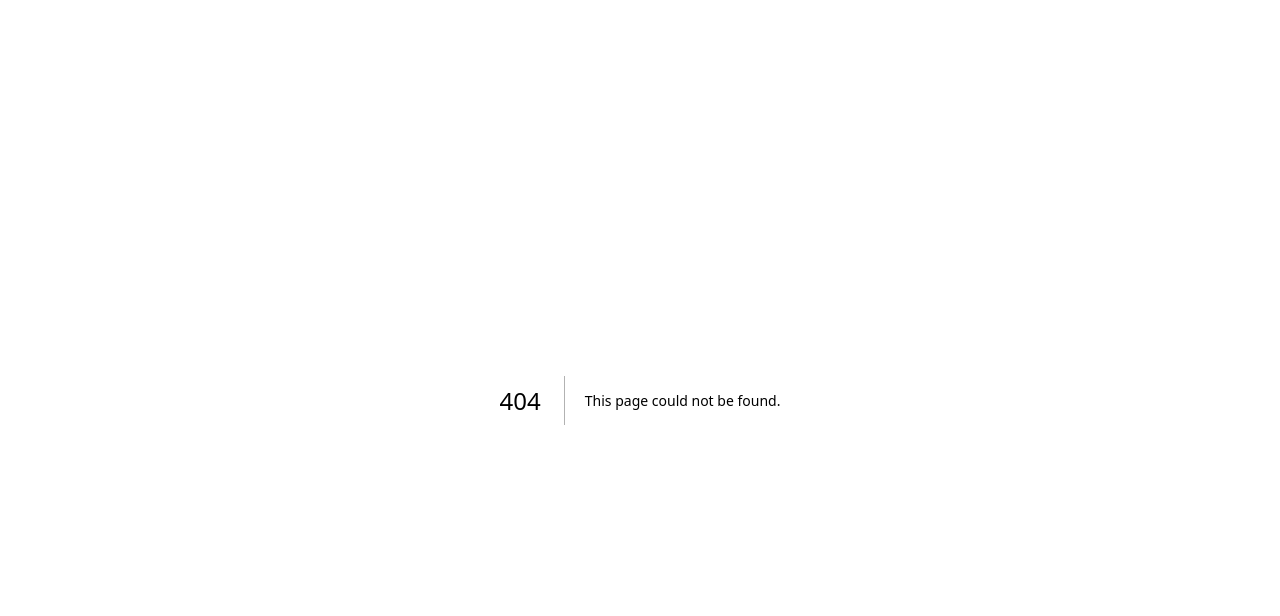
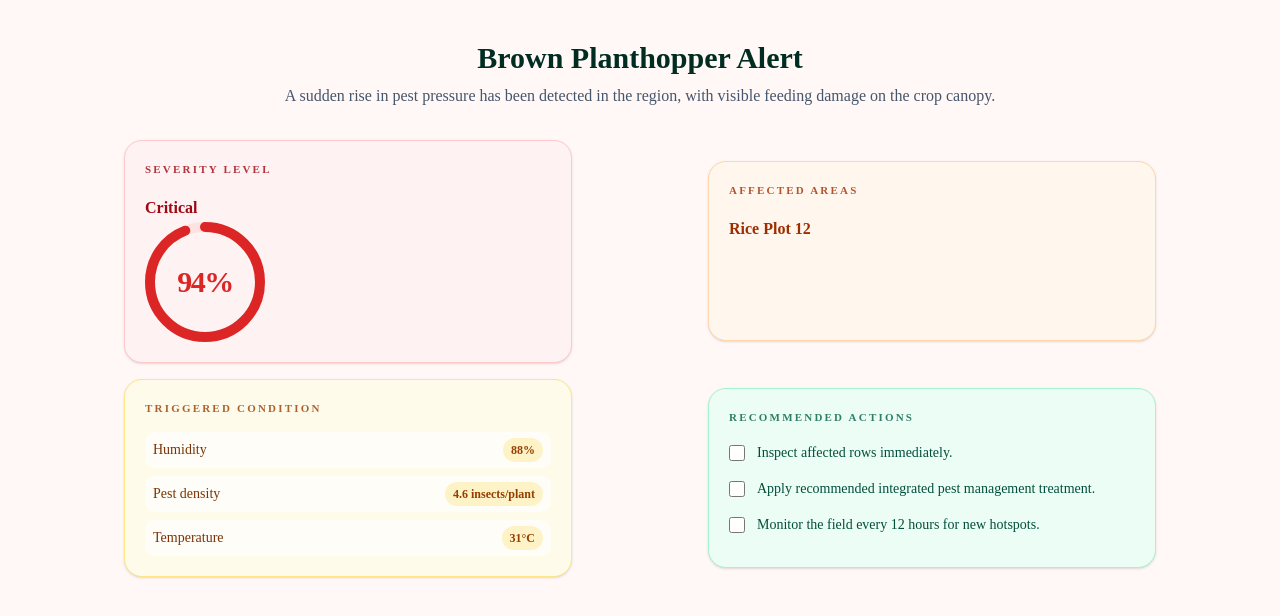
Before and after one commit to amrit-11022007/SIH26131-aura-farmer, a Next.js app in the folder farmer-frontend/: page /alerts/brown-planthopper in a window 1280 px wide. Before the commit this address had no page. Shown: the top 616 px of the page. Built offline with nearby package versions, Linux system fonts and the light colour scheme.

Commit message:
feat: added alert page

```diff
--- /dev/null
+++ b/farmer-frontend/app/alerts/[alertid]/page.tsx
@@ -0,0 +1,86 @@
+import { notFound } from "next/navigation";
+import { alertData } from "../../data/alerts";
+import PercentageCircle from "@/app/components/PercentageCircle";
+
+export default async function AlertDetailPage({
+  params,
+}: {
+  params: Promise<{ alertid: string }>;
+}) {
+  const { alertid } = await params;
+  const alert = alertData.find((item) => item.id === alertid);
+
+  if (!alert) {
+    notFound();
+  }
+
+  return (
+    <main className="min-h-screen bg-(--alert-page-bg) px-4 py-8 sm:px-6 lg:px-8">
+      <div className="mx-auto max-w-6xl">
+        <div className="mb-8 text-center">
+          <h1 className="mt-2 text-3xl font-bold text-emerald-950">
+            {alert.name}
+          </h1>
+          <p className="mt-2 text-slate-600">{alert.description}</p>
+        </div>
+
+        <div className="grid gap-4 sm:grid-cols-1 md:grid-cols-2 lg:grid-cols-2 place-items-center">
+          <div className="w-full max-w-md min-h-[180px] rounded-2xl border border-red-200 bg-red-50 p-5 text-red-800 shadow-sm">
+            <p className="text-[11px] font-semibold uppercase tracking-[0.2em] opacity-80">
+              Severity Level
+            </p>
+            <p className="mt-4 text-base font-semibold leading-7">
+              {alert.severity}
+            </p>
+            <PercentageCircle value={alert.percentage} />
+          </div>
+
+          <div className="w-full max-w-md min-h-[180px] rounded-2xl border border-orange-200 bg-orange-50 p-5 text-orange-800 shadow-sm">
+            <p className="text-[11px] font-semibold uppercase tracking-[0.2em] opacity-80">
+              Affected Areas
+            </p>
+            <p className="mt-4 text-base font-semibold leading-7">
+              {alert.location}
+            </p>
+          </div>
+
+          <div className="w-full max-w-md min-h-[180px] rounded-2xl border border-amber-200 bg-amber-50 p-5 text-amber-800 shadow-sm">
+            <p className="text-[11px] font-semibold uppercase tracking-[0.2em] opacity-80">
+              Triggered Condition
+            </p>
+            <div className="mt-4 space-y-2 text-sm font-medium leading-6 text-amber-900">
+              {alert.triggerConditions.map((condition) => (
+                <div
+                  key={condition.label}
+                  className="flex items-center justify-between gap-3 rounded-lg bg-white/60 px-2 py-1.5"
+                >
+                  <span>{condition.label}</span>
+                  <span className="rounded-full bg-amber-100 px-2 py-1 text-xs font-semibold text-amber-800">
+                    {condition.value}
+                  </span>
+                </div>
+              ))}
+            </div>
+          </div>
+
+          <div className="w-full max-w-md min-h-[180px] rounded-2xl border border-emerald-200 bg-emerald-50 p-5 text-emerald-800 shadow-sm">
+            <p className="text-[11px] font-semibold uppercase tracking-[0.2em] opacity-80">
+              Recommended Actions
+            </p>
+            <div className="mt-4 space-y-3 text-sm font-medium leading-6 text-emerald-900">
+              {alert.recommendation.map((step) => (
+                <label key={step} className="flex items-start gap-3">
+                  <input
+                    type="checkbox"
+                    className="mt-1 h-4 w-4 rounded border-emerald-700 accent-emerald-700"
+                  />
+                  <span>{step}</span>
+                </label>
+              ))}
+            </div>
+          </div>
+        </div>
+      </div>
+    </main>
+  );
+}
--- a/farmer-frontend/app/alerts/page.tsx
+++ b/farmer-frontend/app/alerts/page.tsx
@@ -1,31 +1,5 @@
-import AlertCard, { type CardData } from "../components/Card";
-
-const alertData: CardData[] = [
-  {
-    type: "Weather",
-    name: "Heavy Rain Warning",
-    timing: "2h",
-    severity: "High",
-    location: "North Farmland Block A",
-    description:
-      "Forecast indicates intense rainfall in the next 6 hours, increasing the risk of crop waterlogging and nutrient loss.",
-    recommendation:
-      "Drain excess water from low-lying fields and postpone irrigation for 24 hours.",
-    link: "/alerts/report/heavy-rain",
-  },
-  {
-    type: "Pest",
-    name: "Brown Planthopper Alert",
-    timing: "4d",
-    severity: "Critical",
-    location: "Rice Plot 12",
-    description:
-      "A sudden rise in pest pressure has been detected in the region, with visible feeding damage on the crop canopy.",
-    recommendation:
-      "Inspect affected rows immediately and apply recommended integrated pest management treatment.",
-    link: "/alerts/report/planthopper",
-  },
-];
+import AlertCard from "../components/Card";
+import { alertData } from "../data/alerts";
 
 export default function Alert() {
   return (
--- a/farmer-frontend/app/components/Card.tsx
+++ b/farmer-frontend/app/components/Card.tsx
@@ -9,17 +9,8 @@ import {
   CardHeader,
   CardTitle,
 } from "@/components/ui/card";
-
-export interface CardData {
-  type: string;
-  name: string;
-  timing: string;
-  severity: string;
-  location: string;
-  description: string;
-  recommendation: string;
-  link: string;
-}
+import Link from "next/link";
+import { type CardData } from "../types/components";
 
 const cardBorderStyles: Record<string, string> = {
   low: "border-[#1F8A70] shadow-[0_0_0_1px_#1F8A70] shadow-sm",
@@ -94,7 +85,7 @@ export function AlertCard({ data }: { data: CardData }) {
       </CardContent>
 
       <CardFooter className="border-t border-slate-100 bg-slate-50/80 px-4 py-3">
-        <a href={data.link} className="mx-auto inline-flex">
+        <Link href={`/alerts/${data.id}`} className="mx-auto inline-flex">
           <Button
             type="button"
             size="lg"
@@ -102,7 +93,7 @@ export function AlertCard({ data }: { data: CardData }) {
           >
             View Details
           </Button>
-        </a>
+        </Link>
       </CardFooter>
     </Card>
   );
--- /dev/null
+++ b/farmer-frontend/app/components/PercentageCircle.tsx
@@ -0,0 +1,73 @@
+import * as React from "react";
+import { cn } from "@/lib/utils";
+
+interface PercentageCircleProps {
+  value: number;
+  size?: number;
+  strokeWidth?: number;
+  className?: string;
+}
+
+const PercentageCircle = ({
+  value,
+  size = 120,
+  strokeWidth = 10,
+  className,
+}: PercentageCircleProps) => {
+  const percentage = Math.min(100, Math.max(0, value));
+  const radius = (size - strokeWidth) / 2;
+  const circumference = radius * 2 * Math.PI;
+  const offset = circumference - (percentage / 100) * circumference;
+
+  const getSeverityColor = (value: number) => {
+    if (value >= 85) return { main: "#dc2626", soft: "#fee2e2" };
+    if (value >= 70) return { main: "#f97316", soft: "#ffedd5" };
+    if (value >= 40) return { main: "#facc15", soft: "#fef9c3" };
+    return { main: "#22c55e", soft: "#dcfce7" };
+  };
+
+  const palette = getSeverityColor(percentage);
+
+  return (
+    <div
+      className={cn("relative flex items-center justify-center", className)}
+      style={{ width: size, height: size, color: palette.main }}
+    >
+      <svg
+        width={size}
+        height={size}
+        viewBox={`0 0 ${size} ${size}`}
+        style={{ transform: "rotate(-90deg)" }}
+      >
+        <circle
+          strokeWidth={strokeWidth}
+          stroke={palette.soft}
+          fill="transparent"
+          r={radius}
+          cx={size / 2}
+          cy={size / 2}
+        />
+        <circle
+          className="transition-all duration-300 ease-in-out"
+          strokeWidth={strokeWidth}
+          strokeDasharray={circumference}
+          strokeDashoffset={offset}
+          strokeLinecap="round"
+          stroke={palette.main}
+          fill="transparent"
+          r={radius}
+          cx={size / 2}
+          cy={size / 2}
+        />
+      </svg>
+      <span
+        className="absolute text-3xl font-semibold tracking-tighter"
+        style={{ color: palette.main }}
+      >
+        {Math.round(percentage)}%
+      </span>
+    </div>
+  );
+};
+
+export default PercentageCircle;
--- /dev/null
+++ b/farmer-frontend/app/data/alerts.ts
@@ -0,0 +1,46 @@
+import { type CardData } from "../types/components";
+
+export const alertData: CardData[] = [
+  {
+    id: "heavy-rain",
+    type: "Weather",
+    name: "Heavy Rain Warning",
+    timing: "2h",
+    severity: "High",
+    percentage: 82,
+    location: "North Farmland Block A",
+    description:
+      "Forecast indicates intense rainfall in the next 6 hours, increasing the risk of crop waterlogging and nutrient loss.",
+    triggerConditions: [
+      { label: "Rainfall", value: "86 mm/hr" },
+      { label: "Humidity", value: "92%" },
+      { label: "Soil saturation", value: "High" },
+    ],
+    recommendation: [
+      "Drain excess water from low-lying fields.",
+      "Postpone irrigation for 24 hours.",
+      "Inspect drainage channels before the next cycle.",
+    ],
+  },
+  {
+    id: "brown-planthopper",
+    type: "Pest",
+    name: "Brown Planthopper Alert",
+    timing: "4d",
+    severity: "Critical",
+    percentage: 94,
+    location: "Rice Plot 12",
+    description:
+      "A sudden rise in pest pressure has been detected in the region, with visible feeding damage on the crop canopy.",
+    triggerConditions: [
+      { label: "Humidity", value: "88%" },
+      { label: "Pest density", value: "4.6 insects/plant" },
+      { label: "Temperature", value: "31°C" },
+    ],
+    recommendation: [
+      "Inspect affected rows immediately.",
+      "Apply recommended integrated pest management treatment.",
+      "Monitor the field every 12 hours for new hotspots.",
+    ],
+  },
+];
--- /dev/null
+++ b/farmer-frontend/app/types/components.ts
@@ -0,0 +1,17 @@
+export interface TriggerCondition {
+  label: string;
+  value: string;
+}
+
+export interface CardData {
+  id: string;
+  type: string;
+  name: string;
+  timing: string;
+  severity: string;
+  percentage: number;
+  location: string;
+  description: string;
+  triggerConditions: TriggerCondition[];
+  recommendation: string[];
+}
--- /dev/null
+++ b/farmer-frontend/components/ui/checkbox.tsx
@@ -0,0 +1,29 @@
+"use client"
+
+import { Checkbox as CheckboxPrimitive } from "@base-ui/react/checkbox"
+
+import { cn } from "@/lib/utils"
+import { CheckIcon } from "lucide-react"
+
+function Checkbox({ className, ...props }: CheckboxPrimitive.Root.Props) {
+  return (
+    <CheckboxPrimitive.Root
+      data-slot="checkbox"
+      className={cn(
+        "peer relative flex size-4 shrink-0 items-center justify-center rounded-[4px] border border-input transition-colors outline-none group-has-disabled/field:opacity-50 group-has-[:focus-visible]/field-label:ring-0 group-has-[:focus-visible]/field-label:not-data-checked:border-input after:absolute after:-inset-x-3 after:-inset-y-2 focus-visible:border-ring focus-visible:ring-3 focus-visible:ring-ring/50 disabled:cursor-not-allowed disabled:opacity-50 aria-invalid:border-destructive aria-invalid:ring-3 aria-invalid:ring-destructive/20 aria-invalid:aria-checked:border-primary dark:bg-input/30 dark:aria-invalid:border-destructive/50 dark:aria-invalid:ring-destructive/40 data-checked:border-primary data-checked:bg-primary data-checked:text-primary-foreground group-has-[:focus-visible]/field-label:data-checked:border-primary dark:data-checked:bg-primary",
+        className
+      )}
+      {...props}
+    >
+      <CheckboxPrimitive.Indicator
+        data-slot="checkbox-indicator"
+        className="grid place-content-center text-current transition-none [&>svg]:size-3.5"
+      >
+        <CheckIcon
+        />
+      </CheckboxPrimitive.Indicator>
+    </CheckboxPrimitive.Root>
+  )
+}
+
+export { Checkbox }
```
